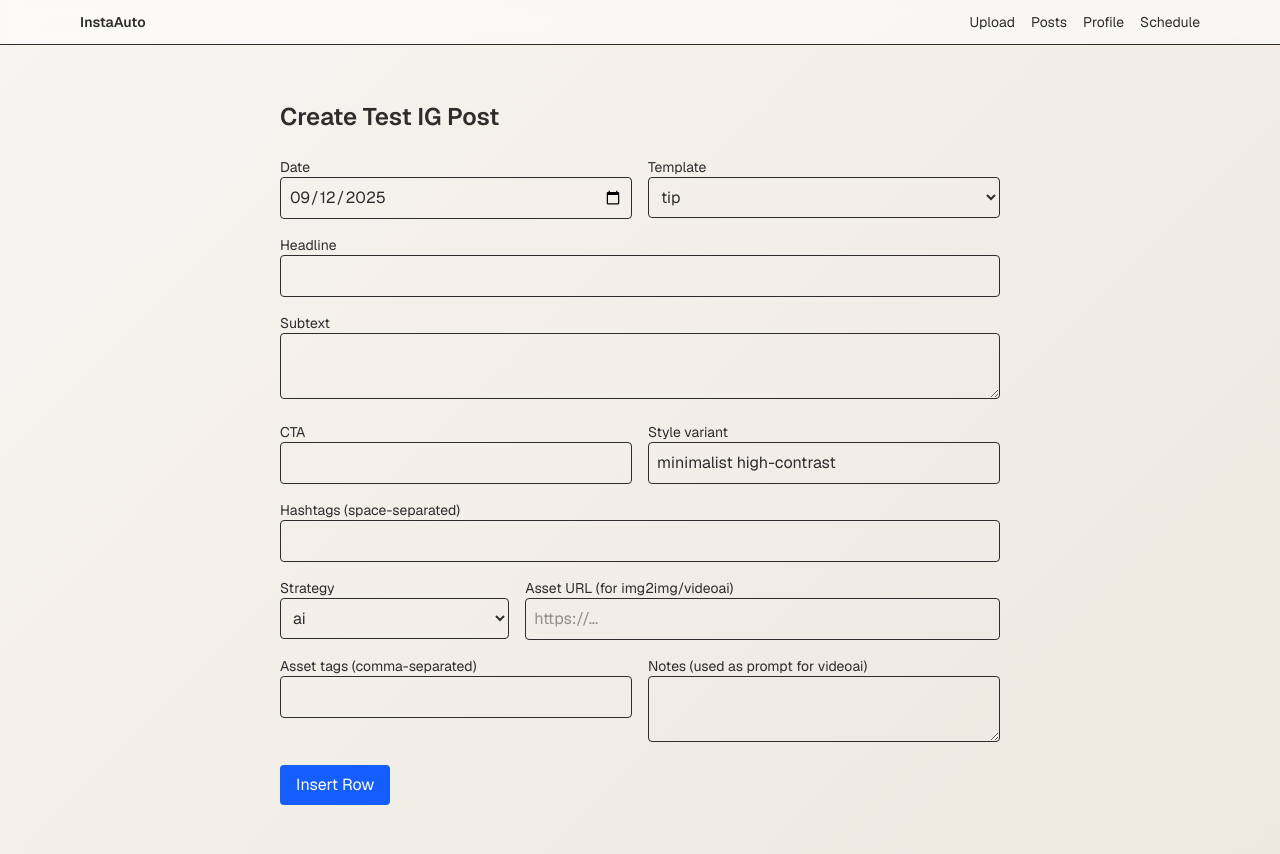
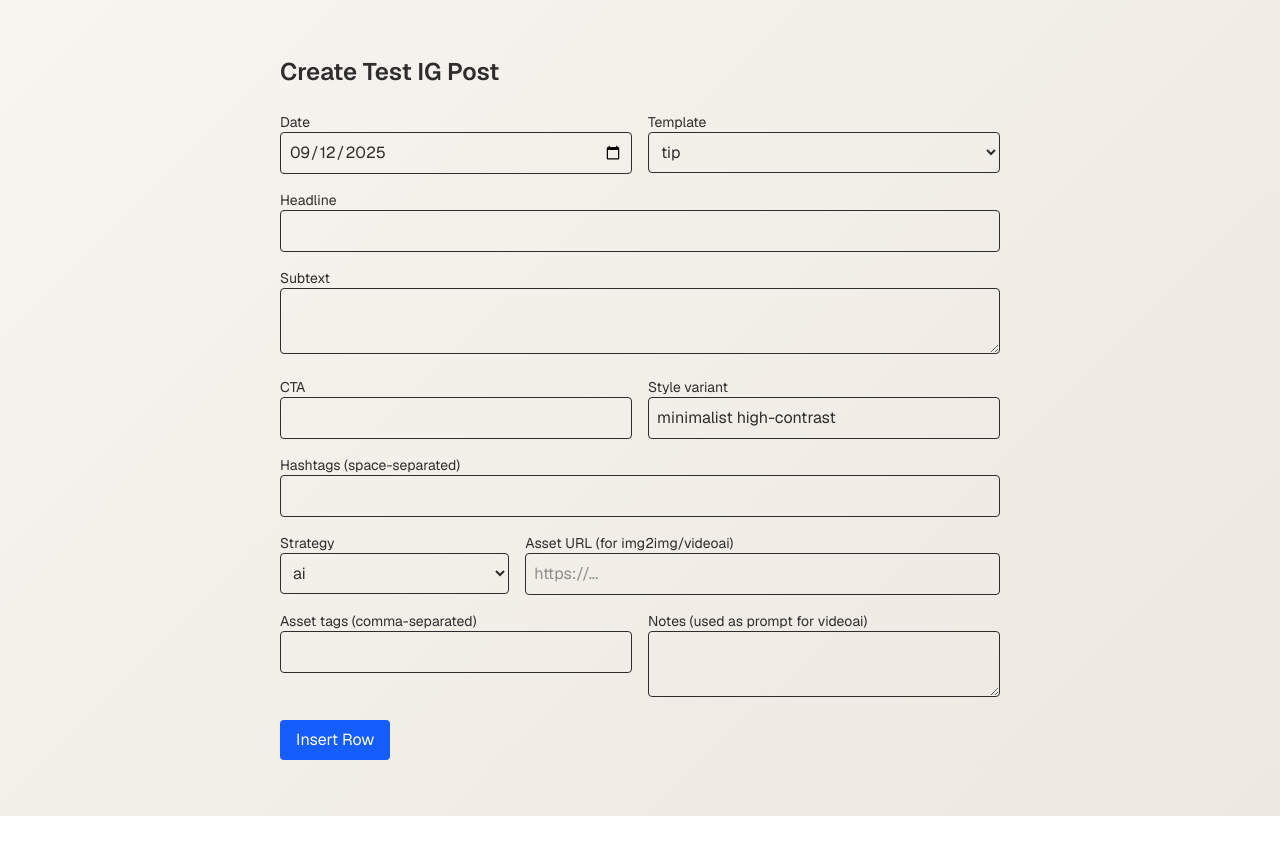
Before and after one commit to sifosman/InstaAuto, a Next.js app in the folder autoinsta/: page /posts in a window 1280 px wide. Shown: the top 854 px of the page. After the commit the page ends 816 px from the top, so only its background shows below. Built offline with nearby package versions, Linux system fonts and the light colour scheme.

Commit message:
style(layout): remove global sticky header from RootLayout to avoid duplicate top bar

```diff
--- a/autoinsta/app/layout.tsx
+++ b/autoinsta/app/layout.tsx
@@ -27,19 +27,6 @@ export default function RootLayout({
       <body
         className={`${geistSans.variable} ${geistMono.variable} antialiased`}
       >
-        <header className="w-full sticky top-0 z-20">
-          <div className="backdrop-blur supports-[backdrop-filter]:bg-white/50 border-b">
-            <nav className="max-w-6xl mx-auto px-4 py-3 flex items-center justify-between text-sm">
-              <a className="font-semibold" href="/">InstaAuto</a>
-              <div className="flex gap-4">
-                <a href="/upload" className="hover:underline">Upload</a>
-                <a href="/posts" className="hover:underline">Posts</a>
-                <a href="/profile" className="hover:underline">Profile</a>
-                <a href="/schedule" className="hover:underline">Schedule</a>
-              </div>
-            </nav>
-          </div>
-        </header>
         <div className="max-w-6xl mx-auto px-4 py-8">
           {children}
         </div>
```
